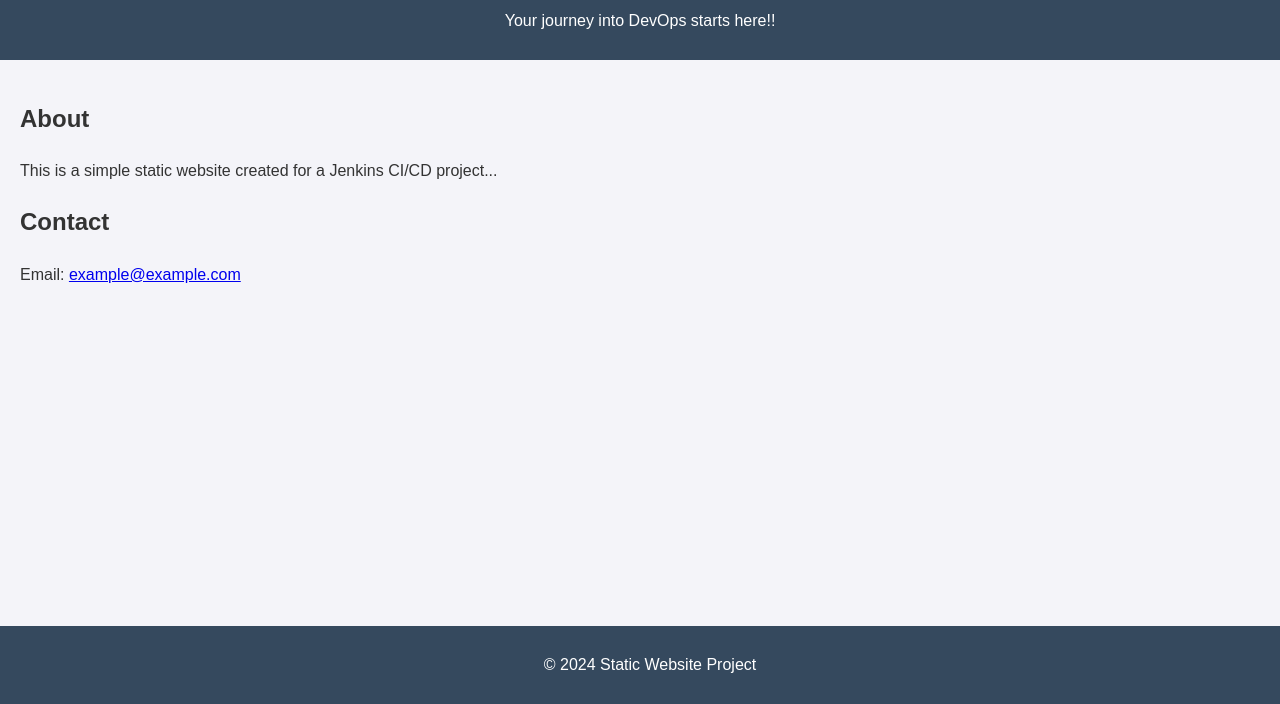
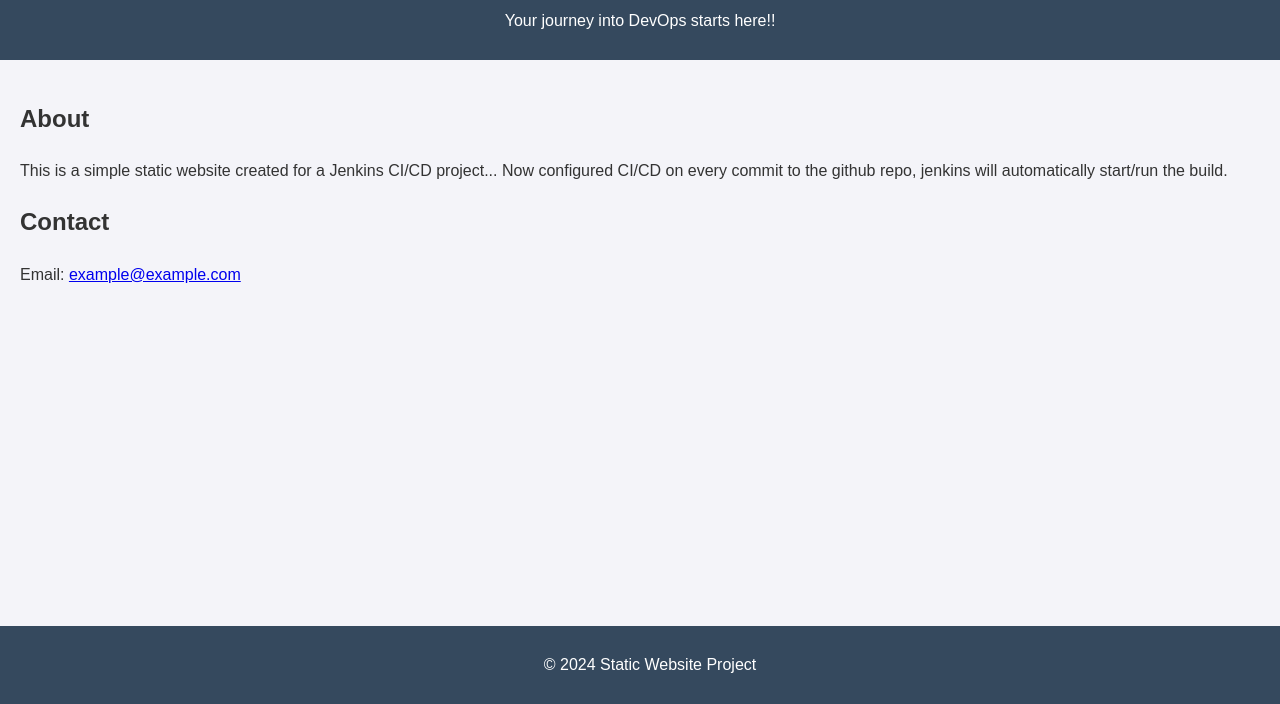
Before and after one commit to Sagar-CloudNative/static-website, a plain HTML site: page index.html in a window 1280 px wide. Shown: the part 96-800 px from the top of the page. Drawn offline with Linux system fonts and the light colour scheme.

Commit message:
updated index.html for testing CI/CD pipeline

```diff
--- a/index.html
+++ b/index.html
@@ -14,7 +14,7 @@
     <main>
         <section>
             <h2>About</h2>
-            <p>This is a simple static website created for a Jenkins CI/CD project...</p>
+            <p>This is a simple static website created for a Jenkins CI/CD project... Now configured CI/CD on every commit to the github repo, jenkins will automatically start/run the build.</p>
         </section>
         <section>
             <h2>Contact</h2>
```
